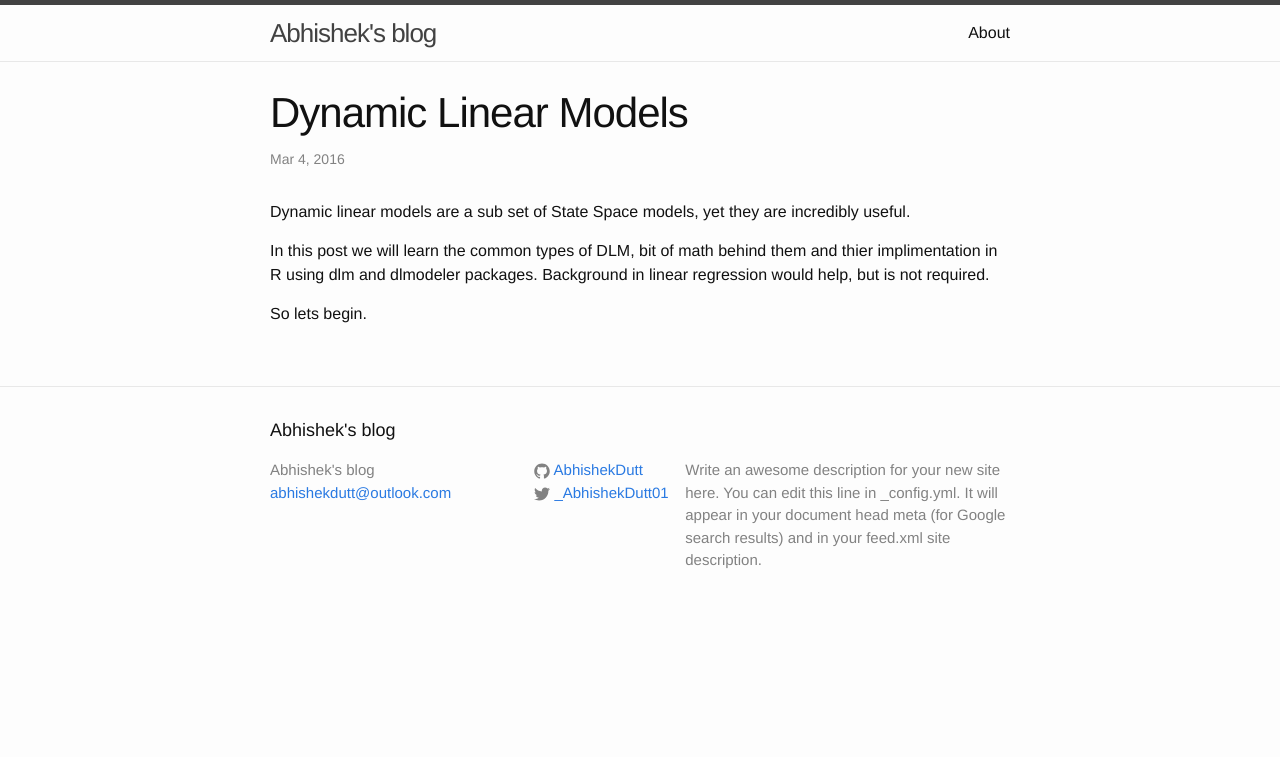
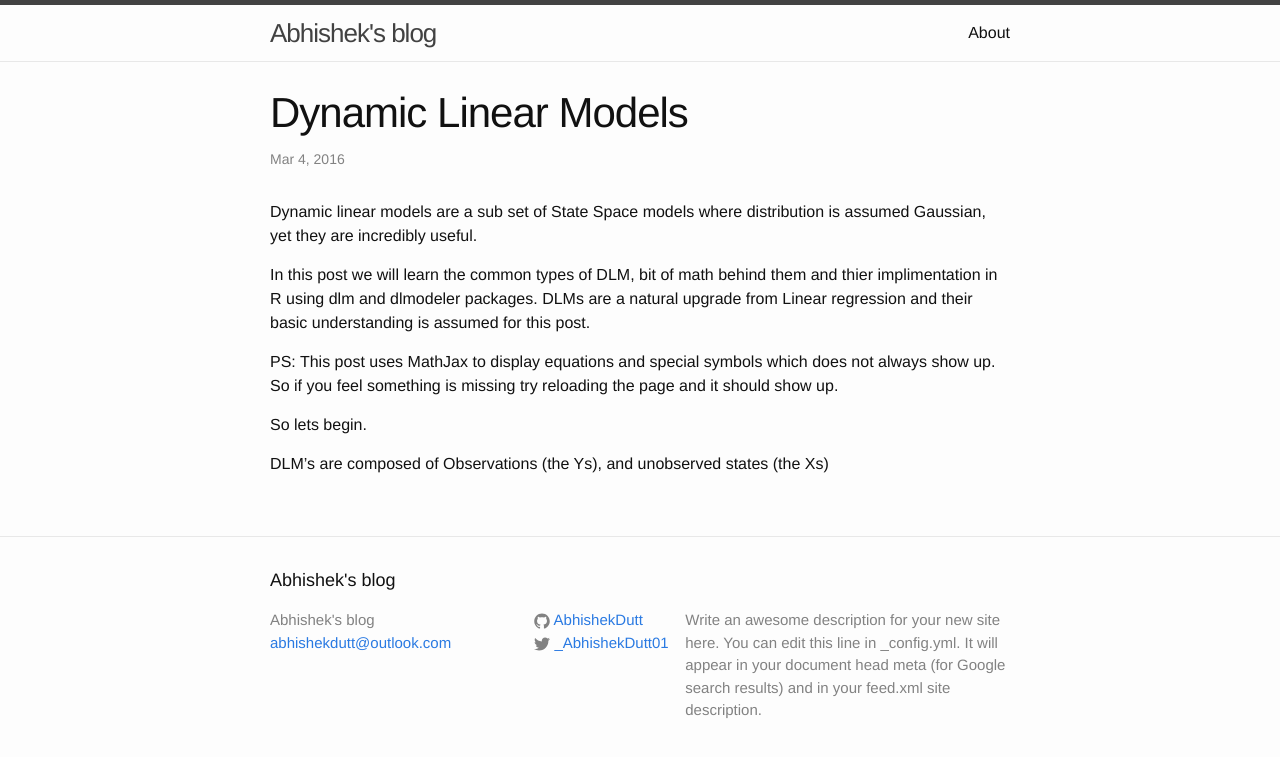
Before and after one commit to Abhishek-Dutt-1/blog, a Jekyll site: the page built from _posts/2016-03-04-dynamic-linear-models.markdown, in a window 1280 px wide. Shown: the top 757 px of the page. Built offline with Jekyll 4.4.1, drawn with Linux system fonts in a browser that asks for light colours.

Commit message:
Testing MathJax

```diff
--- a/_posts/2016-03-04-dynamic-linear-models.markdown
+++ b/_posts/2016-03-04-dynamic-linear-models.markdown
@@ -4,9 +4,17 @@ title:  "Dynamic Linear Models"
 date:   2016-03-04 17:30:00 +0530
 categories: Analytics
 ---
-Dynamic linear models are a sub set of State Space models, yet they are incredibly useful.
+Dynamic linear models are a sub set of State Space models where distribution is assumed Gaussian, yet they are incredibly useful.
 
 In this post we will learn the common types of DLM, bit of math behind them and thier implimentation in R using dlm and dlmodeler packages.
-Background in linear regression would help, but is not required.
+DLMs are a natural upgrade from Linear regression and their basic understanding is assumed for this post.
+
+PS: This post uses MathJax to display equations and special symbols which does not always show up. So if you feel something is missing try reloading the page and it should show up.
 
 So lets begin.
+
+DLM's are composed of Observations (the Ys), and unobserved states (the Xs)
+
+
+
+<script type="text/javascript" src="http://cdn.mathjax.org/mathjax/latest/MathJax.js?config=TeX-AMS-MML_HTMLorMML"></script>
```
